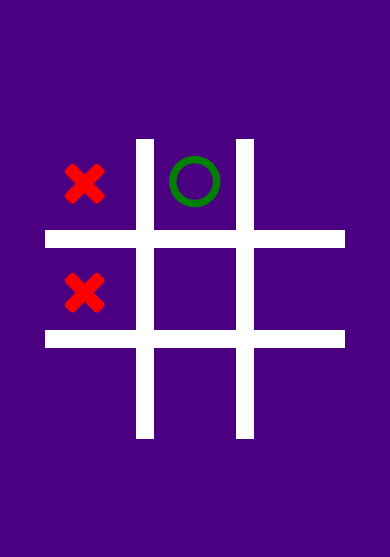
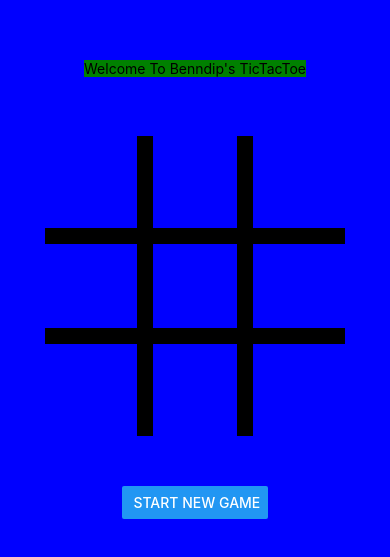
Before and after one commit to benndip/ReactApp, a React Native app: screen / in a window 390 px wide. Shown: the part 133-690 px from the top of the page. Built offline with nearby package versions, Linux system fonts and the light colour scheme.

Commit message:
finished Everything

```diff
--- a/App.js
+++ b/App.js
@@ -1,6 +1,8 @@
 import React from 'react';
-import{
+import {
   Text,
+  Alert,
+  Button,
   View,
   StyleSheet,
   TouchableOpacity,
@@ -9,84 +11,198 @@ import{
 
 import Icon from 'react-native-vector-icons/FontAwesome';
 
-export default class App extends React.Component{
+export default class App extends React.Component {
 
-  constructor(Props){
+  constructor(Props) {
     super(Props);
 
-    this.state={
-
+    this.state = {
+      gameState: [
+        [0, 0, 0],
+        [0, 0, 0],
+        [0, 0, 0]
+      ],
+      currentPlayer: 1
     }
   }
 
-  render(){
-    return(
-      <View style={styles.container}>
+  componentDidMount() {
+    this.initializeGame();
+  }
 
-        <View style={{flexDirection:'row'}}>
-       <TouchableOpacity>
-         <View style={[styles.tile,{borderLeftWidth:0,borderTopWidth:0}]}>
-         <Icon name="close" style={styles.tilex} />
-         </View>
-       </TouchableOpacity>
+  getWinner() {
+    const NUM_TILE = 3;
+    var arr = this.state.gameState;
+    var sum;
+    // check rows
+    for (var i = 0; i < NUM_TILE; i++) {
+      sum = arr[i][0] + arr[i][1] + arr[i][2];
+      if (sum == 3) { return 1; }
+      else if (sum == -3) { return -1 }
+      //check columns
+    }
+    for (var i = 0; i < NUM_TILE; i++) {
+      sum = arr[0][i] + arr[1][i] + arr[2][i];
+      if (sum == 3) { return 1; }
+      else if (sum == -3) { return -1 }
+    }
+    //check leading Diagonal
+
+    sum = arr[0][0] + arr[1][1] + arr[2][2];
+    if (sum == 3) { return 1; }
+    else if (sum == -3) { return -1 }
+
+    //check other Diagonal
+
+    sum = arr[2][0] + arr[1][1] + arr[0][2];
+    if (sum == 3) { return 1; }
+    else if (sum == -3) { return -1 }
+
+    return 0;
+  }
 
 
-       <TouchableOpacity>
-         <View style={[styles.tile,{borderTopWidth:0}]}>
-         <Icon name="circle-o" style={styles.tileO} />
-         </View>
-         </TouchableOpacity>
-       <TouchableOpacity><View style={[styles.tile,{borderRightWidth:0,borderTopWidth:0}]}></View></TouchableOpacity>
+
+  onTilePress(row, col) {
+    //Dint change tiles
+
+    var value = this.state.gameState[row][col];
+    if (value !== 0)
+      return;
+
+    // set The current tile
+    var currentPlayer = this.state.currentPlayer;
+    var arr = this.state.gameState.slice();
+    arr[row][col] = currentPlayer;
+    this.setState({ gameState: arr });
+    // Switch to other player
+    var nextPlayer = (currentPlayer == 1 ? -1 : 1);
+    this.setState({ currentPlayer: nextPlayer });
+
+    //Display winner
+    var winner = this.getWinner();
+    if (winner == 1) {
+      Alert.alert("Player 1 is the winner");
+      this.initializeGame();
+    }
+    else if (winner == -1) {
+      Alert.alert("Player 2 is the winner");
+      this.initializeGame();
+    }
+
+  }
+
+
+  initializeGame = () => {
+    this.setState({
+      gameState: [
+        [0, 0, 0],
+        [0, 0, 0],
+        [0, 0, 0]
+      ],
+      currentPlayer: 1,
+    });
+  }
+
+  onPressButton=()=>{
+    this.initializeGame();
+  }
+
+  renderIcon = (row, col) => {
+    var value = this.state.gameState[row][col];
+    switch (value) {
+      case 1: return <Icon name="close" style={styles.tilex} />
+      case -1: return <Icon name="circle-o" style={styles.tileO} />
+      default: return <View />
+    }
+  }
+
+  render() {
+    return (
+      <View style={styles.container}>
+        <View style={{ marginBottom: 59, backgroundColor: "green" }}><Text>Welcome To Benndip's TicTacToe</Text></View>
+        <View style={{ flexDirection: 'row' }}>
+
+          <TouchableOpacity onPress={() => this.onTilePress(0, 0)}
+            style={[styles.tile, { borderLeftWidth: 0, borderTopWidth: 0 }]}>
+            {this.renderIcon(0, 0)}
+          </TouchableOpacity>
+
+          <TouchableOpacity onPress={() => this.onTilePress(0, 1)}
+            style={[styles.tile, { borderTopWidth: 0 }]}>
+            {this.renderIcon(0, 1)}
+          </TouchableOpacity>
+
+          <TouchableOpacity onPress={() => this.onTilePress(0, 2)}
+            style={[styles.tile, { borderRightWidth: 0, borderTopWidth: 0 }]}>
+            {this.renderIcon(0, 2)}
+          </TouchableOpacity>
         </View>
 
-        <View style={{flexDirection:'row'}}>
-        <TouchableOpacity>
-          <View style={[styles.tile,{borderLeftWidth:0}]}>
-          <Icon name="close" style={styles.tilex} />
-          </View>
+        <View style={{ flexDirection: 'row' }}>
+
+          <TouchableOpacity onPress={() => this.onTilePress(1, 0)}
+            style={[styles.tile, { borderLeftWidth: 0 }]}>
+            {this.renderIcon(1, 0)}
           </TouchableOpacity>
-        <TouchableOpacity><View style={styles.tile}></View></TouchableOpacity>
-        <TouchableOpacity><View style={[styles.tile,{borderRightWidth:0}]}></View></TouchableOpacity>
+
+          <TouchableOpacity onPress={() => this.onTilePress(1, 1)}
+            style={styles.tile}>
+            {this.renderIcon(1, 1)}
+          </TouchableOpacity>
+
+          <TouchableOpacity onPress={() => this.onTilePress(1, 2)}
+            style={[styles.tile, { borderRightWidth: 0 }]}>
+            {this.renderIcon(1, 2)}
+          </TouchableOpacity>
+
         </View>
 
-        <View style={{flexDirection:'row'}}>
-        <TouchableOpacity><View style={[styles.tile,{borderLeftWidth:0,borderBottomWidth:0}]}></View></TouchableOpacity>
-        <TouchableOpacity><View style={[styles.tile,{borderBottomWidth:0}]}></View></TouchableOpacity>
-        <TouchableOpacity><View style={[styles.tile,{borderRightWidth:0,borderBottomWidth:0}]}></View></TouchableOpacity>
+        <View style={{ flexDirection: 'row' }}>
+          <TouchableOpacity onPress={() => this.onTilePress(2, 0)}
+            style={[styles.tile, { borderLeftWidth: 0, borderBottomWidth: 0 }]}>
+            {this.renderIcon(2, 0)}
+          </TouchableOpacity>
+
+          <TouchableOpacity onPress={() => this.onTilePress(2, 1)}
+            style={[styles.tile, { borderBottomWidth: 0 }]}>
+            {this.renderIcon(2, 1)}
+          </TouchableOpacity>
+
+          <TouchableOpacity onPress={() => this.onTilePress(2, 2)}
+            style={[styles.tile, { borderRightWidth: 0, borderBottomWidth: 0 }]}>
+            {this.renderIcon(2, 2)}
+          </TouchableOpacity>
         </View>
+        <View style={{paddingTop:50}}><Button title=" Start New Game" onPress={this.onPressButton}/></View>
       </View>
-      );
+    );
   }
 }
 
-const styles=StyleSheet.create({
-  container:{
-    flex:1,
-    backgroundColor:'indigo',
-    justifyContent:'center',
-    alignItems:'center'
+const styles = StyleSheet.create({
+  container: {
+    flex: 1,
+    backgroundColor: 'blue',
+    justifyContent: 'center',
+    alignItems: 'center'
   },
-  tile:{
-    width:100,
-    height:100,
-    borderWidth:9,
-    borderColor:'white'
+  tile: {
+    width: 100,
+    height: 100,
+    borderWidth: 8,
+    borderColor: 'black',
+    justifyContent: 'center',
+    alignItems: 'center'
   },
-  text:{
-  backgroundColor:'aquamarine',
- marginVertical:20,
- paddingTop:10
+  tilex: {
+    color: "red",
+    fontSize: 60,
+
   },
-  tilex:{
-    color:"red",
-    fontSize:60,
-    marginLeft:16,
-    marginVertical:13
-  },
-  tileO:{
-    color:"green",
-    fontSize:60,
-    marginLeft:15,
-    marginVertical:13
+  tileO: {
+    color: "green",
+    fontSize: 60,
+
   }
 })
--- a/index.android.js
+++ b/index.android.js
@@ -3,6 +3,7 @@
  */
 
 import {AppRegistry} from 'react-native';
+import Trying from './Trying';
 import App from './App';
 import {name as appName} from './app.json';
 
--- a/index.js
+++ b/index.js
@@ -3,8 +3,8 @@
  */
 
 import {AppRegistry} from 'react-native';
+import Trying from './Trying';
 import App from './App';
-import Trying from './Trying';
 import {name as appName} from './app.json';
 
-AppRegistry.registerComponent(appName, () => Trying);
+AppRegistry.registerComponent(appName, () => App);
```
